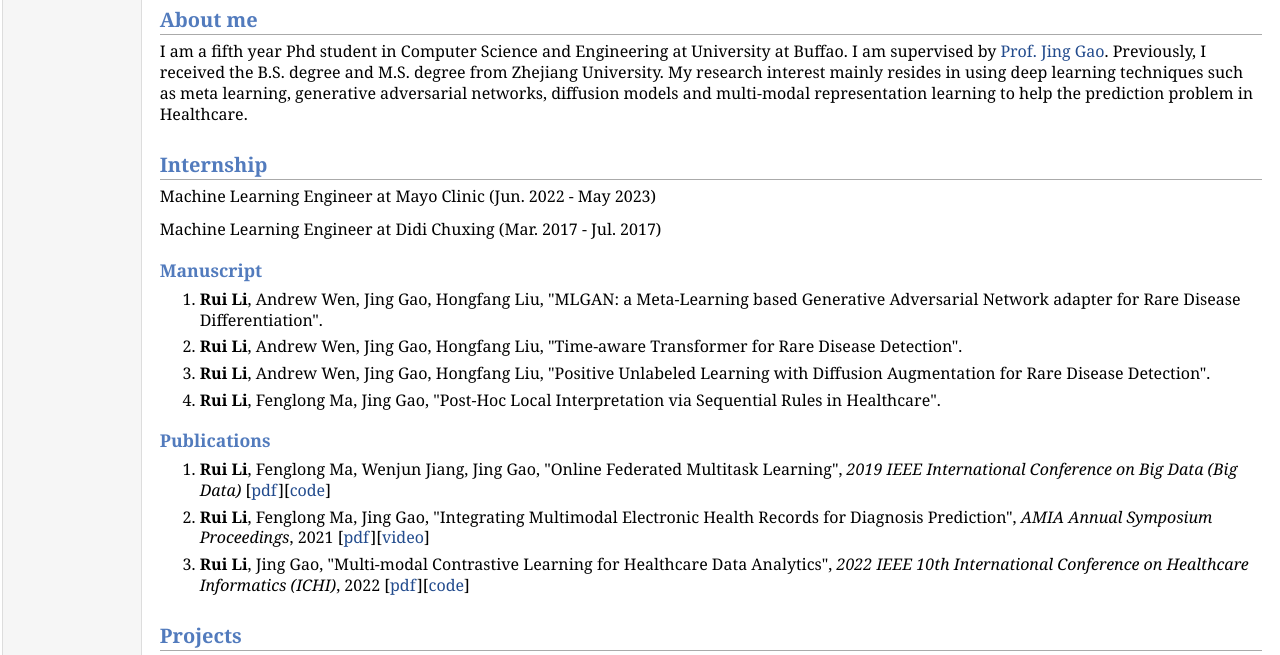
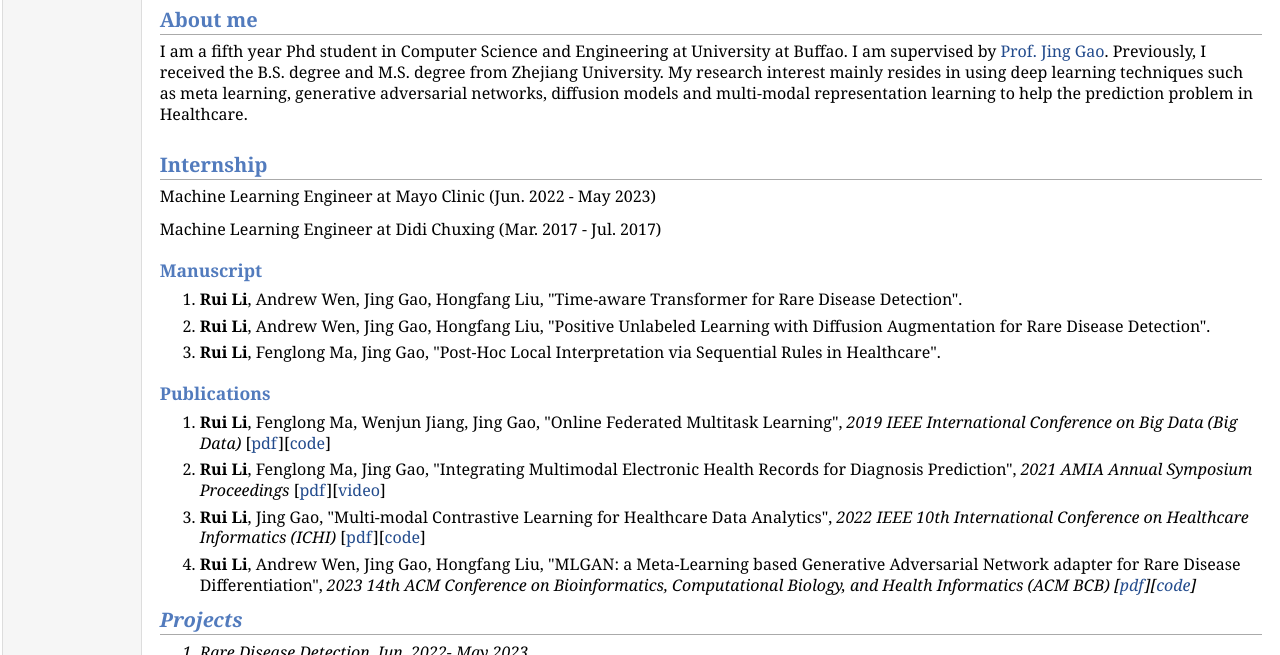
Before and after one commit to ruilialice/ruili.github.io, a plain HTML site: page index.html in a window 1280 px wide. Shown: the part 263-918 px from the top of the page. Drawn offline with Linux system fonts and the light colour scheme.

Commit message:
Update index.html

```diff
--- a/index.html
+++ b/index.html
@@ -38,8 +38,6 @@ networks, diffusion models and multi-modal representation learning to help the p
 <p>Machine Learning Engineer at Didi Chuxing (Mar. 2017 - Jul. 2017)</p>
 <h3>Manuscript</h3>
 <ol>
-<li><p><b>Rui Li</b>, Andrew Wen, Jing Gao, Hongfang Liu, "MLGAN: a Meta-Learning based Generative Adversarial Network adapter for Rare Disease Differentiation".</p>
-</li>
 <li><p><b>Rui Li</b>, Andrew Wen, Jing Gao, Hongfang Liu, "Time-aware Transformer for Rare Disease Detection".</p>
 </li>
 <li><p><b>Rui Li</b>, Andrew Wen, Jing Gao, Hongfang Liu, "Positive Unlabeled Learning with Diffusion Augmentation for Rare Disease Detection".</p>
@@ -50,9 +48,11 @@ networks, diffusion models and multi-modal representation learning to help the p
 <ol>
 <li><p><b>Rui Li</b>, Fenglong Ma, Wenjun Jiang, Jing Gao, "Online Federated Multitask Learning", <i>2019 IEEE International Conference on Big Data (Big Data)</i> [<a href="pub/OFMTL.pdf">pdf</a>][<a href="https://github.com/ruilialice/OFMTL">code</a>]</p>
 </li>
-<li><p><b>Rui Li</b>, Fenglong Ma, Jing Gao, "Integrating Multimodal Electronic Health Records for Diagnosis Prediction", <i>AMIA Annual Symposium Proceedings</i>, 2021 [<a href="pub/MMDP.pdf">pdf</a>][<a href="https://www.youtube.com/watch?v=ESPoCYWCpJk">video</a>]</p>
+<li><p><b>Rui Li</b>, Fenglong Ma, Jing Gao, "Integrating Multimodal Electronic Health Records for Diagnosis Prediction", <i>2021 AMIA Annual Symposium Proceedings</i> [<a href="pub/MMDP.pdf">pdf</a>][<a href="https://www.youtube.com/watch?v=ESPoCYWCpJk">video</a>]</p>
 </li>
-<li><p><b>Rui Li</b>, Jing Gao, "Multi-modal Contrastive Learning for Healthcare Data Analytics", <i>2022 IEEE 10th International Conference on Healthcare Informatics (ICHI)</i>, 2022 [<a href="pub/MMCL.pdf">pdf</a>][<a href="https://github.com/ruilialice/Multi-modal-Contrastive-Learning-for-Healthcare-Data-Analytic">code</a>]</p>
+<li><p><b>Rui Li</b>, Jing Gao, "Multi-modal Contrastive Learning for Healthcare Data Analytics", <i>2022 IEEE 10th International Conference on Healthcare Informatics (ICHI)</i> [<a href="pub/MMCL.pdf">pdf</a>][<a href="https://github.com/ruilialice/Multi-modal-Contrastive-Learning-for-Healthcare-Data-Analytic">code</a>]</p>
+</li>
+<li><p><b>Rui Li</b>, Andrew Wen, Jing Gao, Hongfang Liu, "MLGAN: a Meta-Learning based Generative Adversarial Network adapter for Rare Disease Differentiation", <i>2023 14th ACM Conference on Bioinformatics, Computational Biology, and Health Informatics (ACM BCB) [<a href="pub/MLGAN.pdf">pdf</a>][<a href="https://github.com/ruilialice/MLGAN">code</a>]</p>
 </li>
 </ol>
 <h2>Projects</h2>
```
